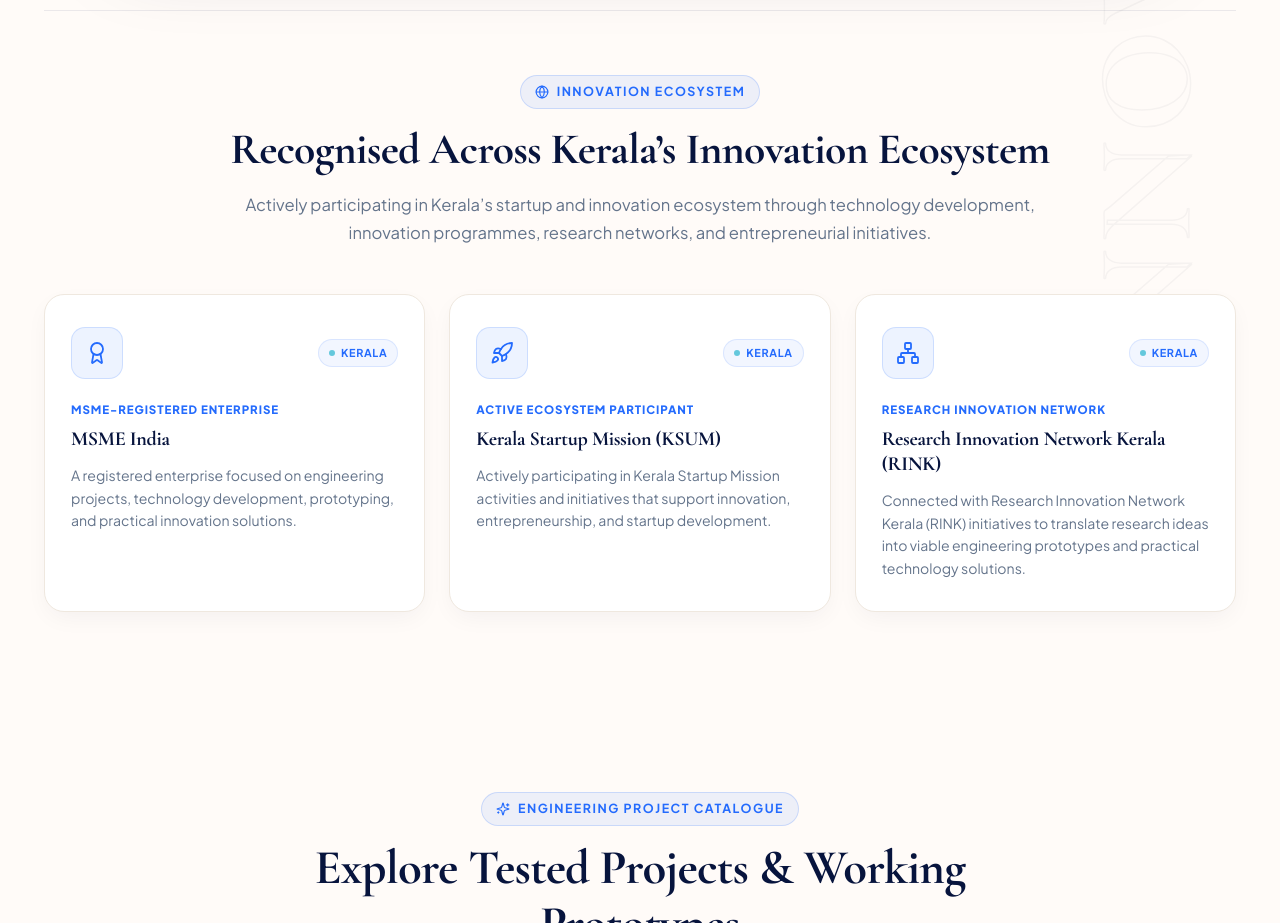
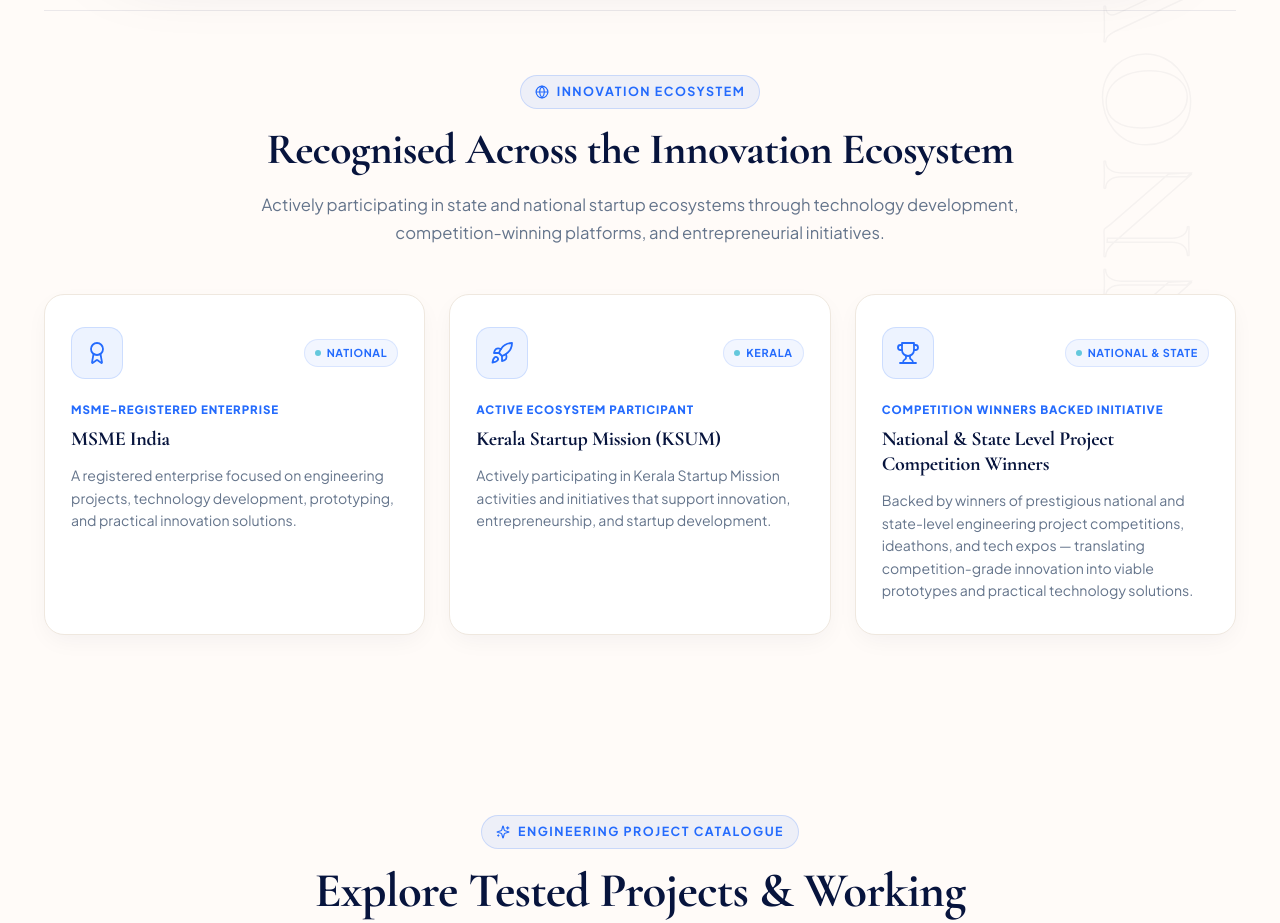
Before and after one commit to ASHxOnAIR-MEH/MINNAL-TECHNOLOGY-LAB, a React (Vite) app: page / in a window 1280 px wide. Shown: the part 3140-4063 px from the top of the page. Built offline with nearby package versions, Linux system fonts and the light colour scheme; the HTML template or start-up script is replaced by a standard one.

Commit message:
feat: replace RINK with National and State Level Project Competition Winners Backed Initiative

```diff
--- a/src/components/FeaturedShowcase.tsx
+++ b/src/components/FeaturedShowcase.tsx
@@ -1,5 +1,5 @@
 import React, { useState } from 'react';
-import { Play, ArrowRight, Wrench, X, CheckCircle, ExternalLink, Globe, Building2, Award, Rocket, Network } from 'lucide-react';
+import { Play, ArrowRight, Wrench, X, CheckCircle, ExternalLink, Globe, Building2, Award, Rocket, Network, Trophy } from 'lucide-react';
 import { ECOSYSTEM_ITEMS, ECOSYSTEM_HEADING, ECOSYSTEM_SUBTITLE } from '../data/ecosystemData';
 
 interface FeaturedShowcaseProps {
@@ -292,6 +292,8 @@
                     return <Rocket size={24} color="var(--blue-500)" strokeWidth={1.8} />;
                   case 'network':
                     return <Network size={24} color="var(--blue-500)" strokeWidth={1.8} />;
+                  case 'trophy':
+                    return <Trophy size={24} color="var(--blue-500)" strokeWidth={1.8} />;
                   default:
                     return <Globe size={24} color="var(--blue-500)" strokeWidth={1.8} />;
                 }
@@ -371,7 +373,7 @@
                           background: 'var(--cyan-400)',
                         }}
                       />
-                      Kerala
+                      {item.tag || 'Kerala'}
                     </span>
                   </div>
 
--- a/src/data/ecosystemData.ts
+++ b/src/data/ecosystemData.ts
@@ -1,7 +1,7 @@
 import { EcosystemItem } from '../types';
 
-export const ECOSYSTEM_HEADING = "Recognised Across Kerala’s Innovation Ecosystem";
-export const ECOSYSTEM_SUBTITLE = "Actively participating in Kerala’s startup and innovation ecosystem through technology development, innovation programmes, research networks, and entrepreneurial initiatives.";
+export const ECOSYSTEM_HEADING = "Recognised Across the Innovation Ecosystem";
+export const ECOSYSTEM_SUBTITLE = "Actively participating in state and national startup ecosystems through technology development, competition-winning platforms, and entrepreneurial initiatives.";
 
 export const ECOSYSTEM_ITEMS: EcosystemItem[] = [
   {
@@ -10,6 +10,7 @@
     label: 'MSME-REGISTERED ENTERPRISE',
     description: 'A registered enterprise focused on engineering projects, technology development, prototyping, and practical innovation solutions.',
     iconType: 'award',
+    tag: 'National',
   },
   {
     id: 'ksum',
@@ -17,12 +18,14 @@
     label: 'ACTIVE ECOSYSTEM PARTICIPANT',
     description: 'Actively participating in Kerala Startup Mission activities and initiatives that support innovation, entrepreneurship, and startup development.',
     iconType: 'rocket',
+    tag: 'Kerala',
   },
   {
-    id: 'rink',
-    name: 'Research Innovation Network Kerala (RINK)',
-    label: 'RESEARCH INNOVATION NETWORK',
-    description: 'Connected with Research Innovation Network Kerala (RINK) initiatives to translate research ideas into viable engineering prototypes and practical technology solutions.',
-    iconType: 'network',
+    id: 'competition-winners',
+    name: 'National & State Level Project Competition Winners',
+    label: 'COMPETITION WINNERS BACKED INITIATIVE',
+    description: 'Backed by winners of prestigious national and state-level engineering project competitions, ideathons, and tech expos — translating competition-grade innovation into viable prototypes and practical technology solutions.',
+    iconType: 'trophy',
+    tag: 'National & State',
   },
 ];
--- a/src/types.ts
+++ b/src/types.ts
@@ -90,5 +90,6 @@
   name: string;
   label: string;
   description: string;
-  iconType: 'building' | 'award' | 'rocket' | 'network';
+  iconType: 'building' | 'award' | 'rocket' | 'network' | 'trophy';
+  tag?: string;
 }
```
